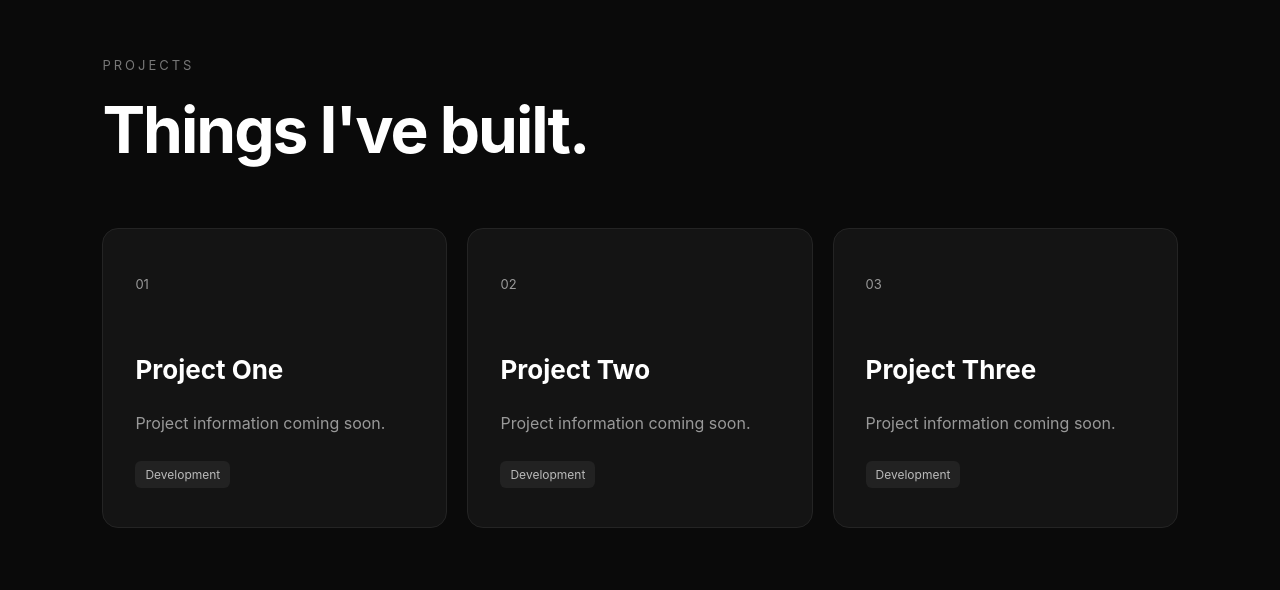
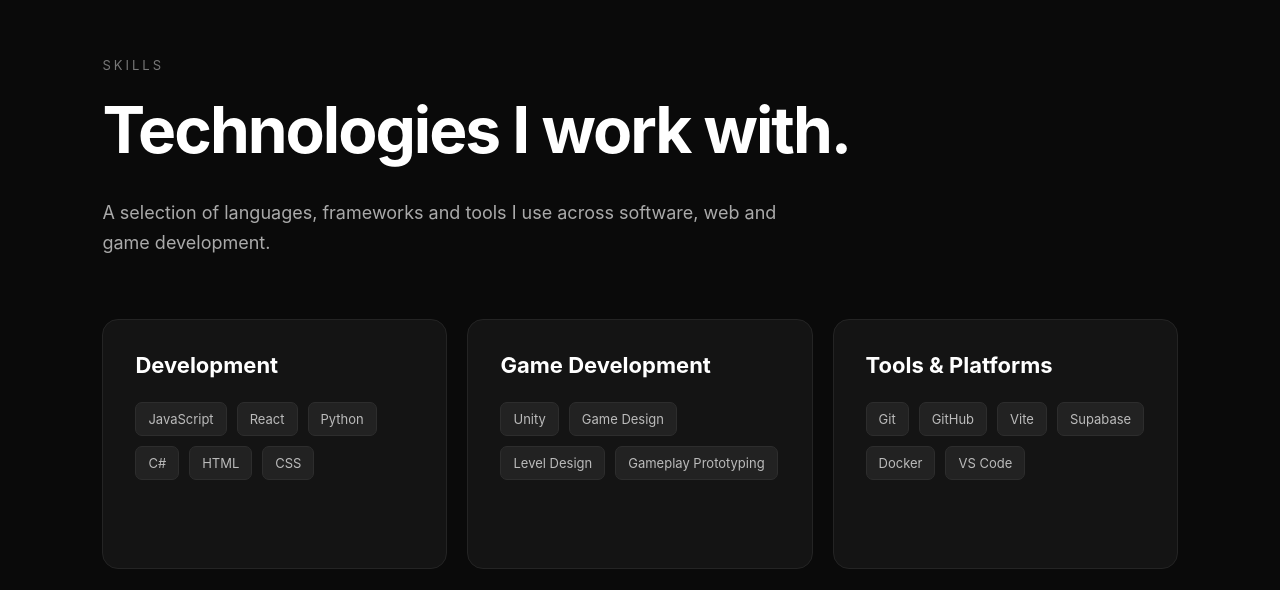
Before and after one commit to patrickcoghlan2212-oss/patrick-portfolio, a React (Vite) app in the folder patrick-portfolio/: page / in a window 1280 px wide. Shown: the part 1490-2080 px from the top of the page. Built offline with nearby package versions, Linux system fonts and the light colour scheme.

Commit message:
add skills section

```diff
--- a/patrick-portfolio/src/App.css
+++ b/patrick-portfolio/src/App.css
@@ -260,14 +260,86 @@
 
 
 /* -------------------- */
+/* SKILLS               */
+/* -------------------- */
+
+.skills-grid {
+  display: grid;
+
+  grid-template-columns: repeat(3, 1fr);
+
+  gap: 20px;
+
+  margin-top: 60px;
+}
+
+.skill-group {
+  background: #141414;
+
+  border: 1px solid #242424;
+
+  border-radius: 16px;
+
+  padding: 32px;
+
+  min-height: 250px;
+
+  transition: 0.25s;
+}
+
+.skill-group:hover {
+  transform: translateY(-5px);
+
+  border-color: #555555;
+}
+
+.skill-group h3 {
+  margin: 0 0 24px;
+
+  font-size: 22px;
+}
+
+.skill-list {
+  display: flex;
+
+  flex-wrap: wrap;
+
+  gap: 10px;
+}
+
+.skill-item {
+  padding: 8px 12px;
+
+  background: #222222;
+
+  border: 1px solid #2d2d2d;
+
+  border-radius: 7px;
+
+  color: #bbbbbb;
+
+  font-size: 13px;
+
+  transition: 0.2s;
+}
+
+.skill-item:hover {
+  color: white;
+
+  border-color: #555555;
+
+  background: #292929;
+}
+
+
+/* -------------------- */
 /* PROJECTS             */
 /* -------------------- */
 
 .project-grid {
   display: grid;
 
-  grid-template-columns:
-    repeat(3, 1fr);
+  grid-template-columns: repeat(3, 1fr);
 
   gap: 20px;
 
@@ -469,6 +541,13 @@
   }
 
 
+  /* SKILLS */
+
+  .skills-grid {
+    grid-template-columns: 1fr;
+  }
+
+
   /* PROJECTS */
 
   .project-grid {
--- a/patrick-portfolio/src/App.jsx
+++ b/patrick-portfolio/src/App.jsx
@@ -3,6 +3,7 @@ import "./App.css";
 import Navbar from "./components/Navbar";
 import Hero from "./components/Hero";
 import About from "./components/About";
+import Skills from "./components/Skills";
 import Projects from "./components/Projects";
 import Contact from "./components/Contact";
 import Footer from "./components/Footer";
@@ -15,6 +16,7 @@ function App() {
       <main>
         <Hero />
         <About />
+        <Skills />
         <Projects />
         <Contact />
       </main>
--- a/patrick-portfolio/src/components/Navbar.jsx
+++ b/patrick-portfolio/src/components/Navbar.jsx
@@ -26,6 +26,10 @@ function Navbar() {
           About
         </a>
 
+        <a href="#skills" onClick={closeMenu}>
+          Skills
+        </a>
+
         <a href="#projects" onClick={closeMenu}>
           Projects
         </a>
--- /dev/null
+++ b/patrick-portfolio/src/components/Skills.jsx
@@ -0,0 +1,66 @@
+const skillGroups = [
+  {
+    title: "Development",
+    skills: [
+      "JavaScript",
+      "React",
+      "Python",
+      "C#",
+      "HTML",
+      "CSS",
+    ],
+  },
+  {
+    title: "Game Development",
+    skills: [
+      "Unity",
+      "Game Design",
+      "Level Design",
+      "Gameplay Prototyping",
+    ],
+  },
+  {
+    title: "Tools & Platforms",
+    skills: [
+      "Git",
+      "GitHub",
+      "Vite",
+      "Supabase",
+      "Docker",
+      "VS Code",
+    ],
+  },
+];
+
+function Skills() {
+  return (
+    <section id="skills" className="section">
+      <p className="section-label">SKILLS</p>
+
+      <h2>Technologies I work with.</h2>
+
+      <p className="section-description">
+        A selection of languages, frameworks and tools I use across software,
+        web and game development.
+      </p>
+
+      <div className="skills-grid">
+        {skillGroups.map((group) => (
+          <div className="skill-group" key={group.title}>
+            <h3>{group.title}</h3>
+
+            <div className="skill-list">
+              {group.skills.map((skill) => (
+                <span className="skill-item" key={skill}>
+                  {skill}
+                </span>
+              ))}
+            </div>
+          </div>
+        ))}
+      </div>
+    </section>
+  );
+}
+
+export default Skills;
```
